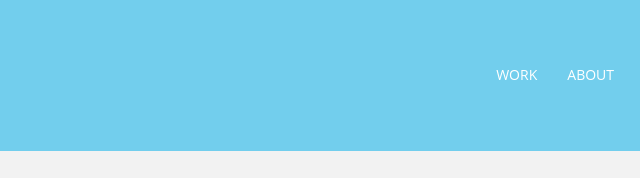
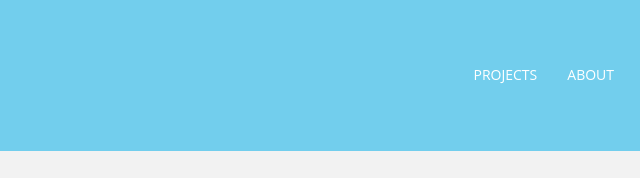
Before and after one commit to EReeves/ereeves.github.io, a plain HTML site: page about.html in a window 1280 px wide. Shown: the top 178 px of the page, 504-1144 px from the left. Drawn offline with nearby package versions, Linux system fonts and the light colour scheme.

Commit message:
fixed link

```diff
--- a/about.html
+++ b/about.html
@@ -41,7 +41,7 @@
         </div>
         <div class="navbar-collapse collapse">
           <ul class="nav navbar-nav navbar-right">
-            <li><a href="work.html">Work</a></li>
+            <li><a href="portfolio.html">Projects</a></li>
             <li><a href="about.html">About</a></li>
             <li><a href="contact.html">Contact</a></li>
           </ul>
```
